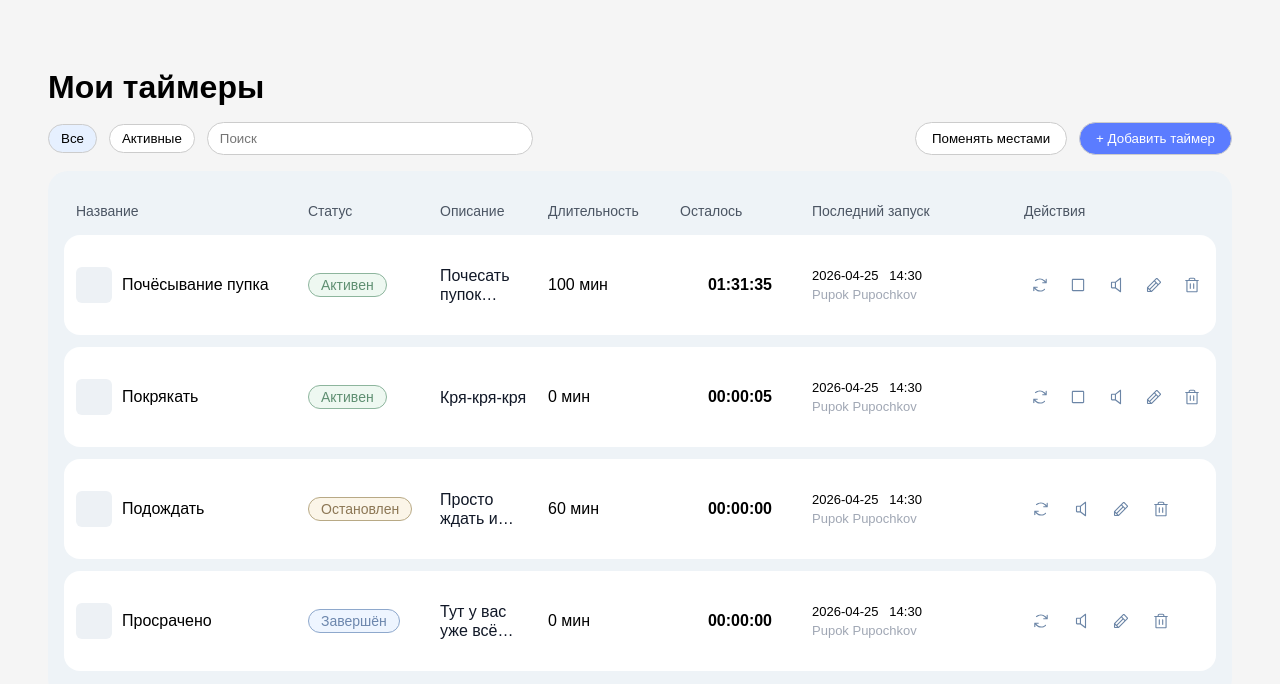
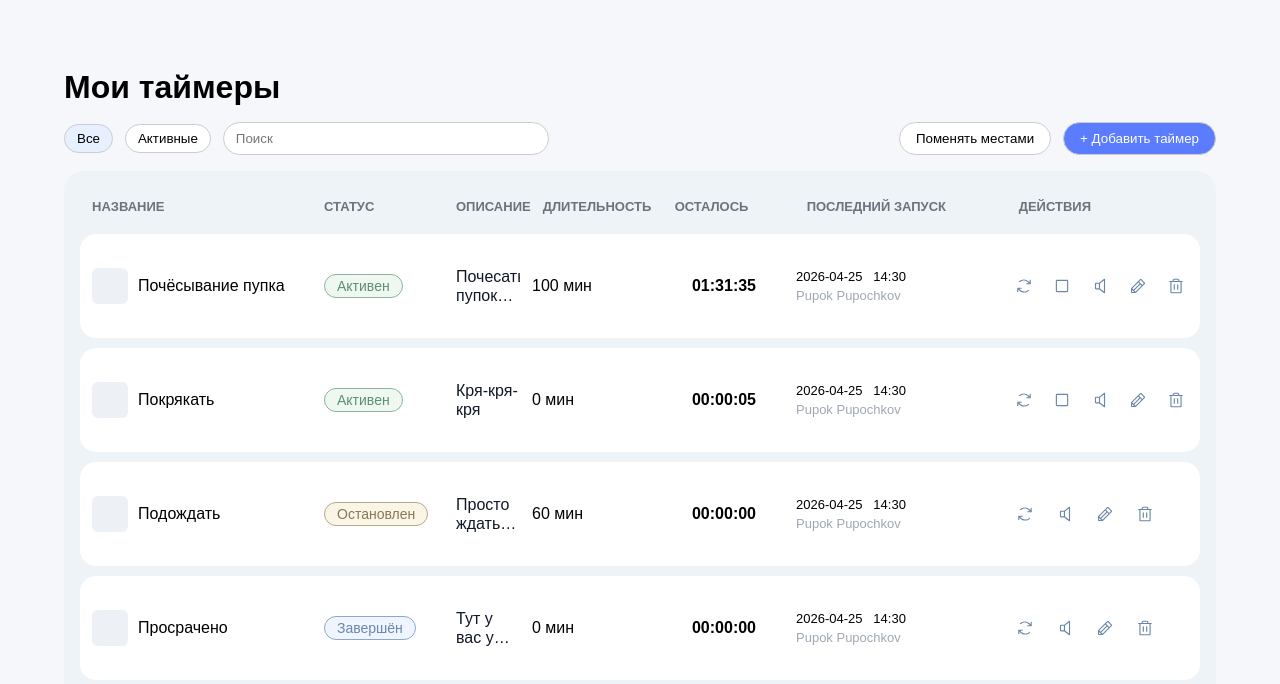
Before and after one commit to pandonyannyan/timer-app, a Vue app in the folder frontend/: page / in a window 1280 px wide. Shown: the top 684 px of the page. Built offline with nearby package versions, Linux system fonts and the light colour scheme.

Commit message:
Add layout container and page centering

```diff
--- a/frontend/src/components/timers/TimerRow.vue
+++ b/frontend/src/components/timers/TimerRow.vue
@@ -189,15 +189,25 @@ function stopTimer() {
   grid-template-columns: 220px 120px 1fr 120px 120px 200px 180px;
   align-items: center;
   gap: 12px;
+
   background: white;
   border-radius: 16px;
-  padding: 12px;
-  margin-bottom: 12px;
+  padding: 14px 12px;
+  margin-bottom: 10px;
+
   min-height: 76px;
+
+  transition: background 0.15s ease, box-shadow 0.15s ease;
+}
+
+.row:hover {
+  background: #f8fafc;
+  box-shadow: 0 2px 6px rgba(0,0,0,0.05);
 }
 
 .row.highlighted {
   border: 2px solid #6f89ad;
+  background: #f9fbff;
 }
 
 .name {
--- a/frontend/src/components/timers/TimersTable.vue
+++ b/frontend/src/components/timers/TimersTable.vue
@@ -36,9 +36,14 @@ const timersStore = useTimersStore()
   display: grid;
   grid-template-columns: 220px 120px 1fr 120px 120px 200px 180px;
   gap: 12px;
-  padding: 16px 12px;
-  font-size: 14px;
-  color: #4b5563;
+
+  padding: 12px;
+  margin-bottom: 8px;
+
+  font-size: 13px;
+  font-weight: 600;
+  color: #6b7280;
+  text-transform: uppercase;
 }
 
 </style>
--- a/frontend/src/layouts/AppLayout.vue
+++ b/frontend/src/layouts/AppLayout.vue
@@ -1,12 +1,21 @@
 <template>
   <main class="app-layout">
-    <slot />
+    <div class="page">
+      <slot />
+    </div>
   </main>
 </template>
 
 <style scoped>
 .app-layout {
   min-height: 100vh;
+  background: #f5f7fb;
+}
+
+/* Центрирование контента */
+.page {
+  max-width: 1200px;
+  margin: 0 auto;
   padding: 24px;
 }
 </style>
```
